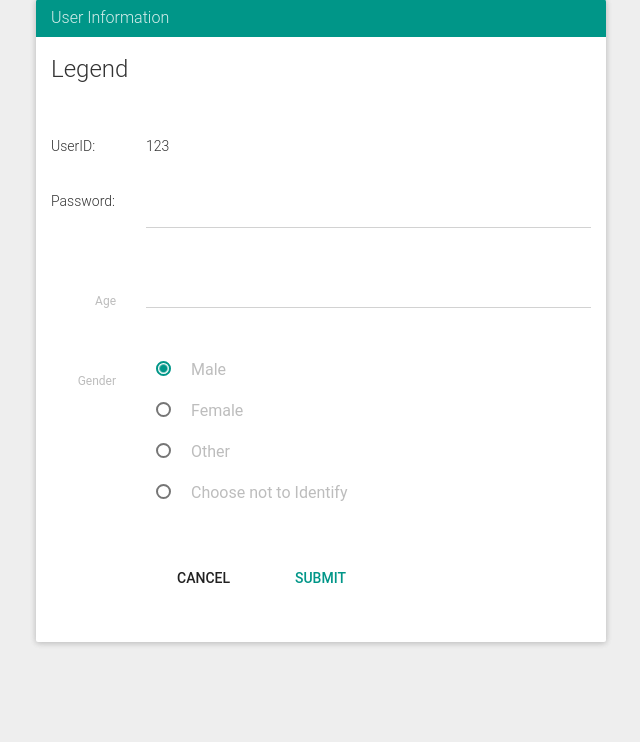
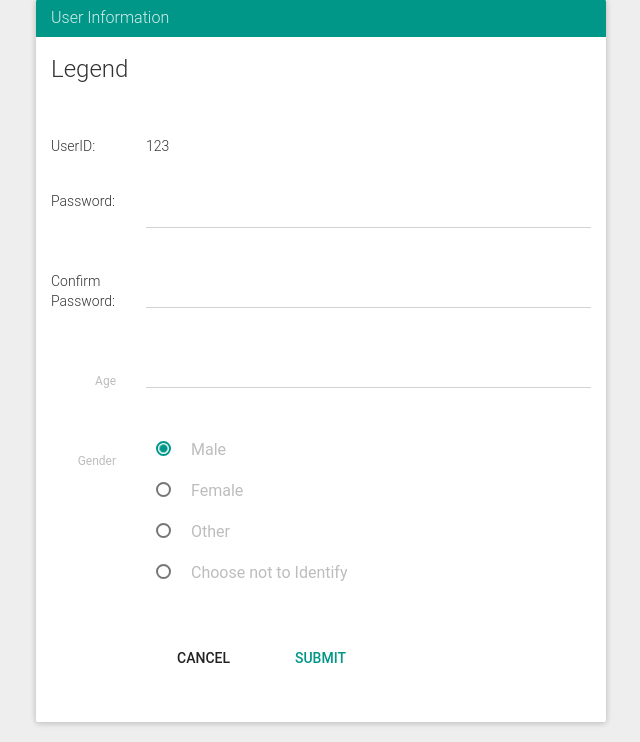
Before and after one commit to nmill128/SapQR, a Flask app: page /sessionLogin in a window 1280 px wide. Shown: the part 137-879 px from the top of the page, without its empty margins (319-959 px from the left). Before the commit the page ends 783 px from the top, so only its background shows below. Run offline with Flask 2, Linux system fonts and the light colour scheme.

Commit message:
Added template

```diff
--- a/app/templates/sessionLogin.html
+++ b/app/templates/sessionLogin.html
@@ -1,40 +1,5 @@
-<html>
-<head>
-	<!-- Screen Meta -->
-	<meta charset="utf-8">
-	<meta http-equiv="X-UA-Compatible" content="IE=edge">
-	<meta name="viewport" content="width=device-width, initial-scale=1">
-
-	<!-- Meta Data -->
-	<meta name="description" content="">
-	<meta name="author" content="">
-	<link rel="icon" href="../../favicon.ico">
-	<title>Session Login</title>
-
-	<!-- Material Design Boostrap CSS -->
-	<link rel="stylesheet" type="text/css" href="/static/css/bootstrap.min.css">
-	<link rel="stylesheet" type="text/css" href="/static/css/bootstrap-material-design.min.css">
-	<link rel="stylesheet" type="text/css" href="/static/css/ripples.min.css">
-	<link rel="stylesheet" type="text/css" href="/static/css/main.css">
-
-	<!-- Material Design Boosrap JS -->
-	<script src="/static/js/jquery-2.2.2.min.js" />
-	<script src="/static/js/bootstrap.min.js" />
-	<script src="/static/js/material.min.js" />
-	<script src="/static/js/ripples.min.js" />
-	<script>
-		$.material.init();
-	</script>
-</head>
-<body>
-	<nav class="navbar navbar-default">
-		<div class="container-fluid">
-			<div class="navbar-header">
-				<a class="navbar-brand" href="#">SapQR</a>
-			</div>
-		</div>
-	</nav>
-
+{% extends "template.html" %}
+{% block body %}
 <section class="container" style="width:600px">
 	<h3>Welcome to Sexual Assault Prevention QR</h3>
 	<div class="panel panel-primary">
@@ -66,10 +31,19 @@
 					</div>
 
 					<div class="form-group">
+						<div class="col-md-2">
+							Confirm Password:
+						</div>
+						<div class="col-md-10">
+							<input type="password" class="form-control"/>
+						</div>
+					</div>
+
+					<div class="form-group">
 						<label for="inputPassword" class="col-md-2 control-label">Age</label>
 
 						<div class="col-md-10">
-								<input type="number" class="form-control"/>
+						<input type="number" class="form-control" min="3"/>
 						</div>
 					</div>
 
@@ -119,6 +93,4 @@
 		</div>
 	</div>
 </section>
-
-</body>
-</html>
+{% endblock %}
--- a/app/templates/template.html
+++ b/app/templates/template.html
@@ -1,6 +1,6 @@
 <html>
 <head>
-	<!-- Screen Meta -->
+<!-- Screen Meta -->
 	<meta charset="utf-8">
 	<meta http-equiv="X-UA-Compatible" content="IE=edge">
 	<meta name="viewport" content="width=device-width, initial-scale=1">
@@ -9,32 +9,30 @@
 	<meta name="description" content="">
 	<meta name="author" content="">
 	<link rel="icon" href="../../favicon.ico">
-	<title>Session Login</title>
+	<title>SapQR</title>
 
 	<!-- Material Design Boostrap CSS -->
 	<link rel="stylesheet" type="text/css" href="/static/css/bootstrap.min.css">
 	<link rel="stylesheet" type="text/css" href="/static/css/bootstrap-material-design.min.css">
 	<link rel="stylesheet" type="text/css" href="/static/css/ripples.min.css">
+	<link rel="stylesheet" type="text/css" href="/static/css/nouislider.min.css">
+	<link rel="stylesheet" type="text/css" href="/static/css/nouislider.pips.css">
+	<link rel="stylesheet" type="text/css" href="/static/css/nouislider.tooltips.css">
 	<link rel="stylesheet" type="text/css" href="/static/css/main.css">
-
-	<!-- Material Design Boosrap JS -->
-	<script src="/static/js/jquery-2.2.2.min.js" />
-	<script src="/static/js/bootstrap.min.js" />
-	<script src="/static/js/material.min.js" />
-	<script src="/static/js/ripples.min.js" />
-	<script>
-		$.material.init();
-	</script>
 </head>
 <body>
-	<nav class="navbar navbar-default">
+
+
+	 <nav class="navbar navbar-default">
 		<div class="container-fluid">
 			<div class="navbar-header">
-				<a class="navbar-brand" href="#">SapQR</a>
+				<a class="navbar-brand" href="/">SapQR</a>
 			</div>
 		</div>
 	</nav>
+	{% block body %}{% endblock %}
 
+	<!--
 	<section class="container" style="width:600px">
 		<h3>Welcome to Sexual Assault Prevention QR</h3>
 		<div class="panel panel-primary">
@@ -45,7 +43,18 @@
 
 			</div>
 		</div>
-	</section>
 
+	</section> -->
+	<!-- Material Design Boosrap JS -->
+	<script src="/static/js/jquery-2.2.2.min.js" ></script>
+	<script src="/static/js/bootstrap.min.js"></script>
+	<script src="/static/js/material.min.js"></script>
+	<script src="/static/js/ripples.min.js"></script>
+	<script src="/static/js/nouislider.min.js"></script>
+	<script>
+		$(document).ready(){
+			$.material.init();
+		}
+	</script>
 </body>
 </html>
```
Lines whose indentation alone changed are shown as unchanged.
